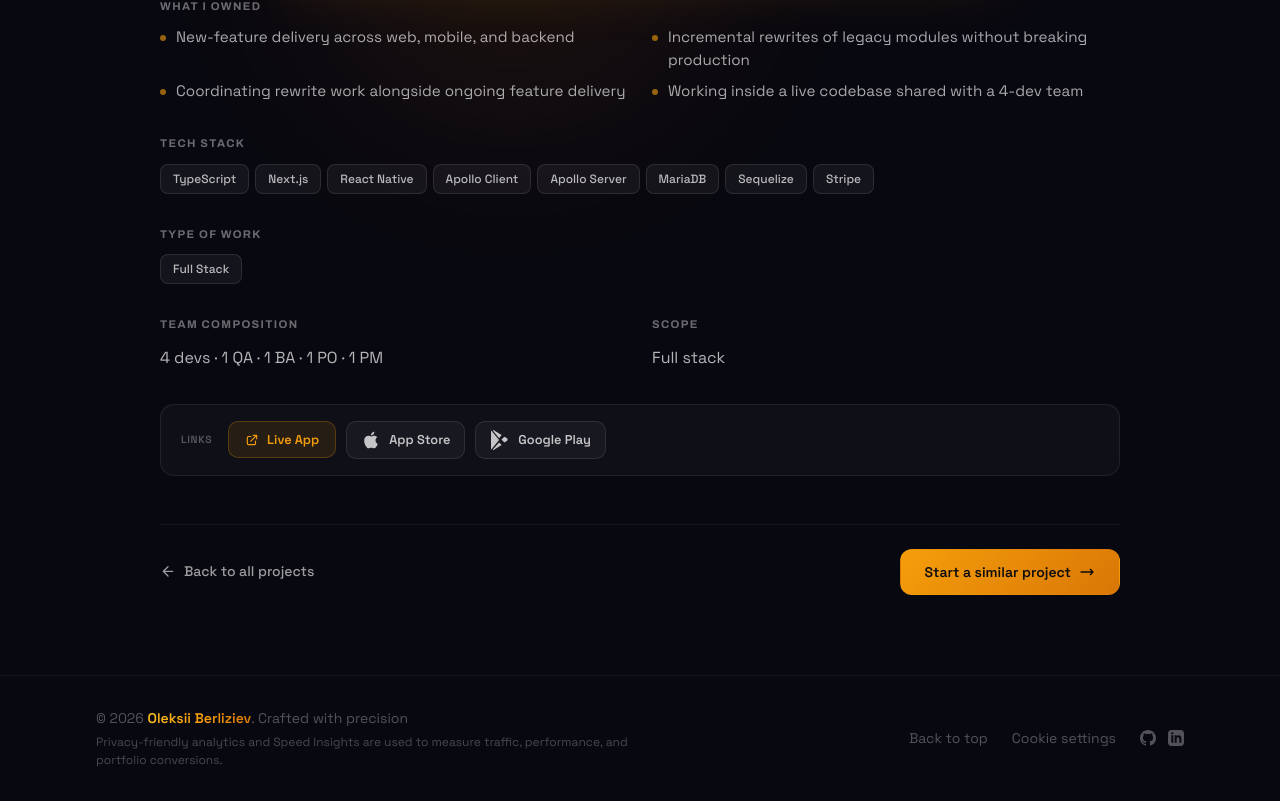
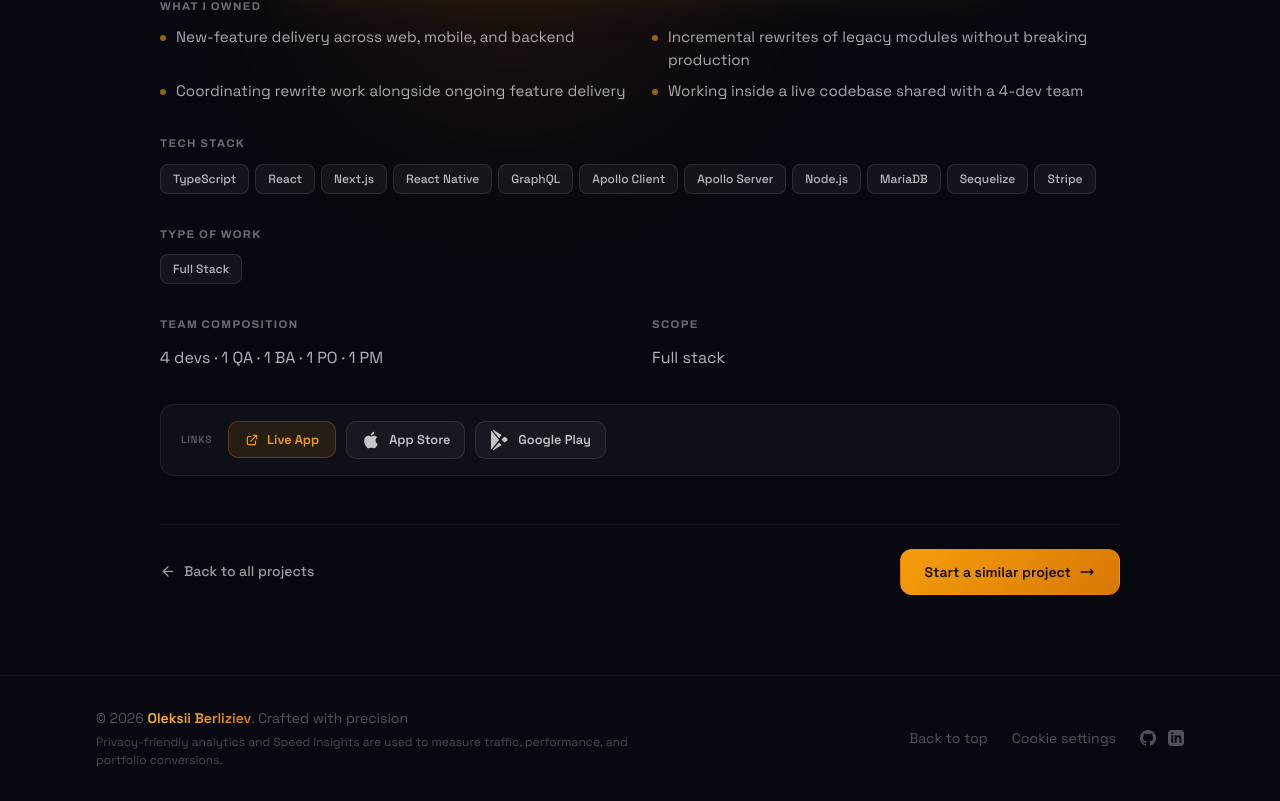
Before and after one commit to Cagyo/portfolio, a Next.js app: page /projects/all-square-golf-social-network in a window 1280 px wide. Shown: the part 820-1621 px from the top of the page. Built offline with nearby package versions, Linux system fonts and the light colour scheme; no server answers.

Commit message:
fix(projects): replace stackFilters with stack for filterable stacks in projects data

```diff
--- a/app/_data/projects-filters.ts
+++ b/app/_data/projects-filters.ts
@@ -1,4 +1,5 @@
 import type { Project } from "./projects/types"
+import { getStackName } from "./projects/types"
 import { STACK_FILTER_NAMES } from "./skills-data"
 
 export type FilterGroupConfig = {
@@ -45,7 +46,7 @@ export const FILTER_GROUPS: FilterGroupConfig[] = [
     key: "stackFilters",
     label: "Stack",
     options: [...STACK_FILTER_NAMES],
-    match: (project, values) => values.every((value) => (project.stackFilters as readonly string[]).includes(value)),
+    match: (project, values) => values.every((value) => project.stack.some((entry) => getStackName(entry) === value)),
   },
   {
     key: "company",
--- a/app/_data/projects/base.ts
+++ b/app/_data/projects/base.ts
@@ -13,8 +13,7 @@ export const PROJECT_BASES: ProjectBase[] = [
     },
     featured: true,
     imageBg: "bg-gradient-to-br from-red-900/40 via-red-800/20 to-transparent",
-    stack: ["TypeScript", "React Native", "Next.js", "NestJS", "Apollo Client", "Apollo Server", "PostgreSQL", "Prisma", "Redis", { name: "Bull", extra: true }, "Saferpay", "OneSignal", "MJML", "Docker", "DigitalOcean"],
-    stackFilters: ["React Native", "Next.js", "NestJS", "GraphQL", "Saferpay"],
+    stack: ["TypeScript", "React", "React Native", "Next.js", "NestJS", "GraphQL", "Apollo Client", "Apollo Server", "Node.js", "PostgreSQL", "Prisma", "Redis", { name: "Bull", extra: true }, "Saferpay", "OneSignal", "MJML", "Docker", "DigitalOcean"],
   },
   {
     id: 2,
@@ -27,8 +26,7 @@ export const PROJECT_BASES: ProjectBase[] = [
       playStore: "https://play.google.com/store/apps/details?id=com.allsquaregolf.rnapp",
     },
     imageBg: "bg-gradient-to-br from-green-900/30 to-transparent",
-    stack: ["TypeScript", "Next.js", "React Native", "Apollo Client", "Apollo Server", "MariaDB", "Sequelize", "Stripe"],
-    stackFilters: ["Next.js", "React Native", "GraphQL", "Stripe"],
+    stack: ["TypeScript", "React", "Next.js", "React Native", "GraphQL", "Apollo Client", "Apollo Server", "Node.js", "MariaDB", "Sequelize", "Stripe"],
   },
   {
     id: 3,
@@ -40,7 +38,6 @@ export const PROJECT_BASES: ProjectBase[] = [
       playStore: "https://play.google.com/store/apps/details?id=ch.iomedia.golfcrans",
     },
     imageBg: "bg-gradient-to-br from-emerald-900/30 to-transparent",
-    stackFilters: ["React Native"],
     stack: ["TypeScript", "React Native", "React Query", "REST APIs"],
   },
   {
@@ -49,8 +46,7 @@ export const PROJECT_BASES: ProjectBase[] = [
     year: "2017–2022",
     link: { type: "private" },
     imageBg: "bg-gradient-to-br from-sky-900/30 to-transparent",
-    stackFilters: ["React Native", "GraphQL", "AWS"],
-    stack: ["TypeScript", "React", "React Native", "Apollo Client", "Apollo Server", "MongoDB", "Express", "AWS", "CircleCI", "Google Maps", "Redux", "Redux-Saga"],
+    stack: ["TypeScript", "React", "React Native", "GraphQL", "Apollo Client", "Apollo Server", "Node.js", "MongoDB", "Express", "AWS", "CircleCI", "Google Maps", "Redux", "Redux-Saga"],
     screenshots: [
       {
         src: "/projects-anonymized/pinclean.png",
@@ -70,8 +66,7 @@ export const PROJECT_BASES: ProjectBase[] = [
       appStore: "https://apps.apple.com/ua/app/yamback/id1494671035",
       playStore: "https://play.google.com/store/apps/details?id=com.yamback.app",
     },
-    stack: ["TypeScript", "React Native", "Apollo Client", "Apollo Server", "MongoDB", "Express", "AWS", "CircleCI", "Redux", "Redux-Saga"],
-    stackFilters: ["React Native", "GraphQL", "AWS"],
+    stack: ["TypeScript", "React Native", "GraphQL", "Apollo Client", "Apollo Server", "Node.js", "MongoDB", "Express", "AWS", "CircleCI", "Redux", "Redux-Saga"],
   },
   {
     id: 6,
@@ -84,7 +79,6 @@ export const PROJECT_BASES: ProjectBase[] = [
     },
     imageBg: "bg-gradient-to-br from-indigo-900/30 to-transparent",
     stack: ["TypeScript", "React Native", "Redux", "Redux-Saga", "React Query", "Fastlane", "CircleCI", "GitHub Actions"],
-    stackFilters: ["React Native"],
   },
   {
     id: 7,
@@ -96,7 +90,6 @@ export const PROJECT_BASES: ProjectBase[] = [
       playStore: "https://play.google.com/store/apps/details?id=com.wesyncup.wesyncup",
     },
     stack: ["TypeScript", "React Native", "Redux", "Redux-Saga", "GraphQL", "MongoDB", { name: "Parse SDK", extra: true }],
-    stackFilters: ["React Native", "GraphQL"],
   },
   {
     id: 8,
@@ -104,15 +97,13 @@ export const PROJECT_BASES: ProjectBase[] = [
     year: "2017–2022",
     link: { type: "private" },
     stack: ["TypeScript", "React Native", "Redux", "Redux-Saga", "REST APIs", "Fastlane"],
-    stackFilters: ["React Native"],
   },
   {
     id: 9,
     slug: "home-security-platform",
     year: "2016–present",
     link: { type: "private" },
-    stack: ["TypeScript", "NestJS", "React Native", "Apollo Client", "Apollo Server", { name: "GPIO", extra: true }, { name: "Telegram API", extra: true }],
-    stackFilters: ["NestJS", "GraphQL"],
+    stack: ["TypeScript", "NestJS", "React Native", "GraphQL", "Apollo Client", "Apollo Server", "Node.js", { name: "GPIO", extra: true }, { name: "Telegram API", extra: true }],
   },
   {
     id: 10,
@@ -120,15 +111,13 @@ export const PROJECT_BASES: ProjectBase[] = [
     year: "2017–2022",
     link: { type: "private" },
     stack: ["TypeScript", "React Native", "Redux", "Redux-Saga", "GraphQL", "Stripe", "PostgreSQL", "CircleCI"],
-    stackFilters: ["React Native", "GraphQL", "Stripe"],
   },
   {
     id: 11,
     slug: "sporting-event-platform",
     year: "2017–2022",
     link: { type: "private" },
-    stack: ["TypeScript", "React", "React Native", "Redux", "Redux-Saga", "Mongoose", "Apollo Client", "Apollo Server"],
-    stackFilters: ["React Native", "GraphQL"],
+    stack: ["TypeScript", "React", "React Native", "GraphQL", "Apollo Client", "Apollo Server", "Node.js", "Redux", "Redux-Saga", "Mongoose"],
   },
   {
     id: 12,
@@ -136,7 +125,6 @@ export const PROJECT_BASES: ProjectBase[] = [
     year: "2015–2017",
     link: { type: "private" },
     stack: ["TypeScript", "React", "REST APIs", "Jest"],
-    stackFilters: [],
   },
   {
     id: 13,
@@ -144,7 +132,6 @@ export const PROJECT_BASES: ProjectBase[] = [
     year: "2015–2017",
     link: { type: "private" },
     stack: [{ name: "Angular", extra: true }, "JavaScript", "Node.js", "REST APIs"],
-    stackFilters: [],
   },
   {
     id: 14,
@@ -152,6 +139,5 @@ export const PROJECT_BASES: ProjectBase[] = [
     year: "2015–2017",
     link: { type: "private" },
     stack: [{ name: "Marionette", extra: true }, { name: "Backbone", extra: true }, "JavaScript", "REST APIs"],
-    stackFilters: [],
   },
 ]
--- a/app/_data/projects/get-stack-stats.ts
+++ b/app/_data/projects/get-stack-stats.ts
@@ -3,6 +3,7 @@ import type { StackFilterName } from "@/app/_data/skills-data"
 import { PROJECT_BASES } from "./base"
 import { PROJECT_CONTENT_EN } from "./content.en"
 import type { ProjectBase } from "./types"
+import { getStackName } from "./types"
 
 const stackFilterGroup = FILTER_GROUPS.find((filterGroup) => filterGroup.key === "stackFilters")
 
@@ -18,9 +19,10 @@ const PROJECT_COUNT_BY_STACK: Record<string, number> = (() => {
   const counts: Record<string, number> = {}
   for (const stack of STACK_FILTER_OPTIONS) counts[stack] = 0
   for (const project of PROJECT_BASES) {
-    for (const stack of project.stackFilters) {
-      if (STACK_FILTER_OPTION_SET.has(stack)) {
-        counts[stack] = (counts[stack] ?? 0) + 1
+    for (const entry of project.stack) {
+      const name = getStackName(entry)
+      if (STACK_FILTER_OPTION_SET.has(name)) {
+        counts[name] = (counts[name] ?? 0) + 1
       }
     }
   }
@@ -66,8 +68,7 @@ const OUTCOME_BUCKET_DEFS: BucketDef[] = [
   },
 ]
 
-export function getOutcomeBuckets(): OutcomeBucket[] {
-  return OUTCOME_BUCKET_DEFS.map(({ key, href, matches }) => {
+export const OUTCOME_BUCKETS: OutcomeBucket[] = OUTCOME_BUCKET_DEFS.map(({ key, href, matches }) => {
   const projectIds: number[] = []
   const stackCounts = new Map<StackFilterName, number>()
 
@@ -75,8 +76,11 @@ export function getOutcomeBuckets(): OutcomeBucket[] {
     if (!matches(project)) continue
 
     projectIds.push(project.id)
-      for (const stack of project.stackFilters) {
-        stackCounts.set(stack, (stackCounts.get(stack) ?? 0) + 1)
+    for (const entry of project.stack) {
+      const name = getStackName(entry)
+      if (STACK_FILTER_OPTION_SET.has(name)) {
+        stackCounts.set(name as StackFilterName, (stackCounts.get(name as StackFilterName) ?? 0) + 1)
+      }
     }
   }
 
@@ -86,8 +90,7 @@ export function getOutcomeBuckets(): OutcomeBucket[] {
       return STACK_FILTER_OPTIONS.indexOf(a[0]) - STACK_FILTER_OPTIONS.indexOf(b[0])
     })
     .slice(0, 4)
-      .map(([stack]) => stack)
+    .map(([stack]) => stack as StackFilterName)
 
   return { key, href, topStacks, count: projectIds.length, projectIds }
 })
-}
--- a/app/_data/projects/types.ts
+++ b/app/_data/projects/types.ts
@@ -1,4 +1,4 @@
-import type { SkillName, StackFilterName } from "@/app/_data/skills-data"
+import type { SkillName } from "@/app/_data/skills-data"
 
 export type ExtraStack = { name: string; extra: true }
 export type StackEntry = SkillName | ExtraStack
@@ -52,7 +52,6 @@ export type ProjectBase = {
   imageBg?: string
   logo?: string
   screenshots?: Screenshot[]
-  stackFilters: StackFilterName[]
   stack: StackEntry[]
   /**
    * URL slug for the per-project detail page (`/projects/{slug}`).
--- a/app/_data/skills-data.ts
+++ b/app/_data/skills-data.ts
@@ -14,19 +14,19 @@ export const SKILLS = [
   // Core expertise
   { name: "TypeScript", cat: 3, top: true },
   { name: "React Native", cat: 8, top: true },
+  { name: "React", cat: 1,  top: true },
+  { name: "Node.js", cat: 2, top: true },
   { name: "Next.js", cat: 1, top: true },
   { name: "NestJS", cat: 2, top: true },
   { name: "GraphQL", cat: 2, top: true },
-  { name: "React", cat: 1,  top: true },
   { name: "AWS", cat: 6, top: true },
-  { name: "Stripe", cat: 7, top: true },
-  { name: "Vercel", cat: 6, top: true },
   // AI tooling
   { name: "Claude Code", cat: 9 },
   { name: "Cursor", cat: 9 },
   { name: "GitHub Copilot", cat: 9 },
   // Additional skills — sorted by global importance/popularity
-  { name: "Node.js", cat: 2 },
+  { name: "Stripe", cat: 7 },
+  { name: "Vercel", cat: 6 },
   { name: "Expo", cat: 8 },
   { name: "PostgreSQL", cat: 4 },
   { name: "Prisma", cat: 2 },
@@ -97,10 +97,11 @@ export function isSkillName(value: string): value is SkillName {
 
 /**
  * The subset of skill names that can be used as project filters in the UI.
- * Source of truth for `ProjectBase.stackFilters[]` and `FILTER_GROUPS["stackFilters"].options`.
+ * Source of truth for `FILTER_GROUPS["stackFilters"].options`. The match function checks
+ * `project.stack` for these names — `stackFilters` is only the URL/filter key.
  * Adding a value here that is not a `SkillName` is a compile error.
  */
-export const STACK_FILTER_NAMES = ["React Native", "NestJS", "Next.js", "GraphQL", "AWS", "Stripe", "Saferpay"] as const satisfies readonly SkillName[];
+export const STACK_FILTER_NAMES = ["React Native", "NestJS", "Next.js", "GraphQL", "AWS", "TypeScript", "React", "Node.js"] as const satisfies readonly SkillName[];
 
 export type StackFilterName = (typeof STACK_FILTER_NAMES)[number];
 
--- a/app/_home/projects/ProjectsSection.tsx
+++ b/app/_home/projects/ProjectsSection.tsx
@@ -1,7 +1,8 @@
 import { getTranslations } from "next-intl/server";
 import { getProjects } from "@/app/_data/projects/get-projects";
-import { getProjectTitle, overlayTypeFor } from "@/app/_data/projects/types";
+import { getProjectTitle, getStackName, overlayTypeFor } from "@/app/_data/projects/types";
 import { HOME_PROJECT_IDS, getHomeProjectVisual } from "@/app/_data/home-project-visuals";
+import { isFilterableStack } from "@/app/_data/projects/get-stack-stats";
 import { BlobBackground } from "@/app/_components/BlobBackground";
 import { SectionHeader } from "@/app/_components/SectionHeader";
 import { ArrowLeftIcon } from "@/assets/icons/ArrowLeftIcon";
@@ -44,7 +45,7 @@ export async function ProjectsSection({ sectionNumber }: ProjectsSectionProps) {
                 outcome={homeCard?.outcome}
                 meta={{ category: project.industry, role: project.role, year: project.year }}
                 badge={{ icon: visuals?.icon, label: homeCard?.buyerBadge ?? '' }}
-                tags={project.stackFilters}
+                tags={project.stack.map(getStackName).filter(isFilterableStack)}
                 imageBg={project.imageBg ?? ''}
                 imageContent={
                   <>
--- a/app/_home/skills/ShippableStacks.tsx
+++ b/app/_home/skills/ShippableStacks.tsx
@@ -3,7 +3,7 @@
 import Link from "next/link"
 import { useTranslations } from "next-intl"
 import { Tag } from "@/app/_components/tag/Tag"
-import { getOutcomeBuckets, type OutcomeBucketKey } from "@/app/_data/projects/get-stack-stats"
+import { OUTCOME_BUCKETS, type OutcomeBucketKey } from "@/app/_data/projects/get-stack-stats"
 import styles from "./ShippableStacks.module.css"
 
 const CARD_TITLE_KEYS: Record<OutcomeBucketKey, "fullStackCardTitle" | "mobileCardTitle" | "greenfieldCardTitle"> = {
@@ -14,7 +14,7 @@ const CARD_TITLE_KEYS: Record<OutcomeBucketKey, "fullStackCardTitle" | "mobileCa
 
 export function ShippableStacks() {
   const t = useTranslations("skills")
-  const buckets = getOutcomeBuckets().filter((bucket) => bucket.count > 0)
+  const buckets = OUTCOME_BUCKETS.filter((bucket) => bucket.count > 0)
 
   if (buckets.length === 0) return null
 
```
Also changed, not shown: 1 other file (tests, documents, lock files or other folders). Lines whose indentation alone changed are shown as unchanged.
